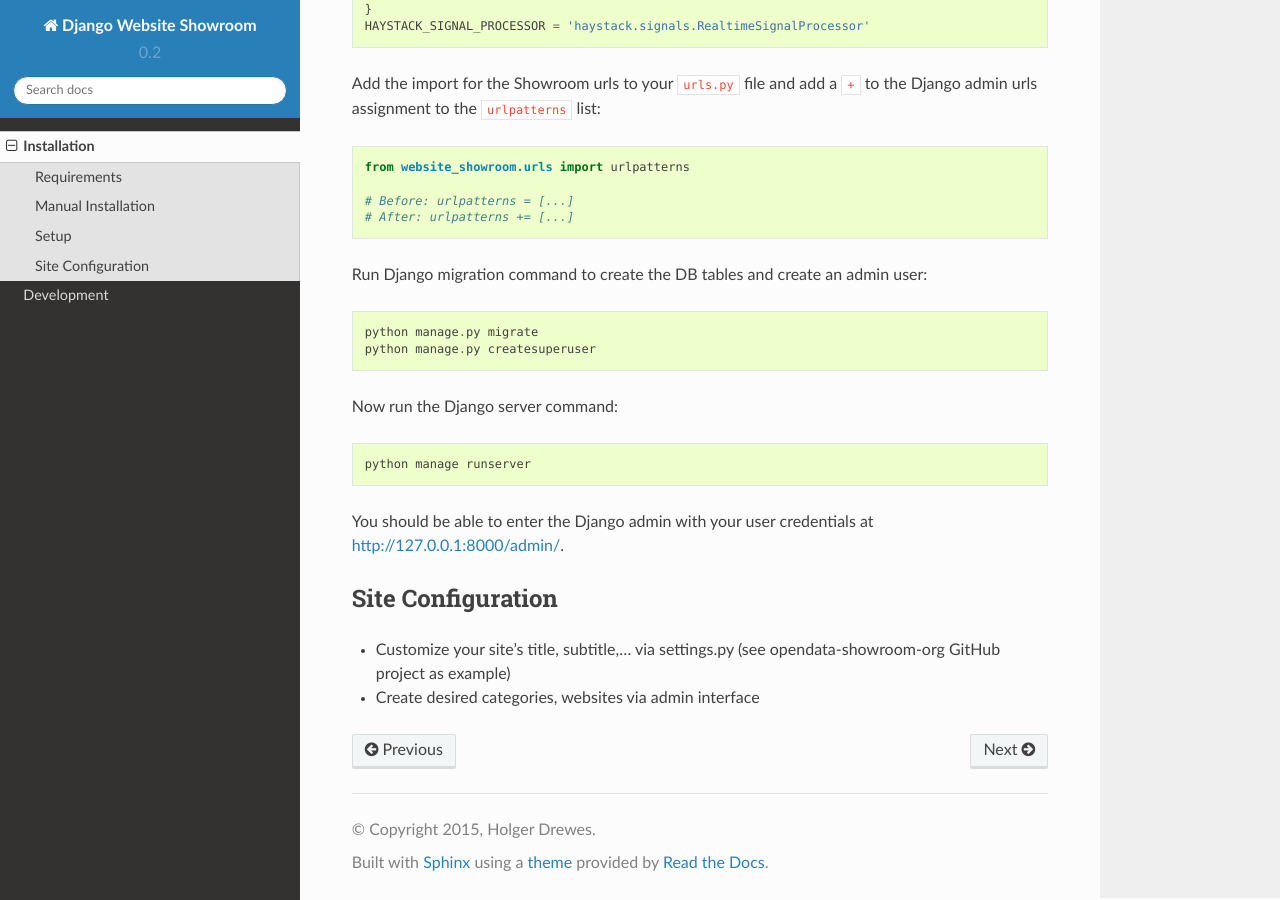
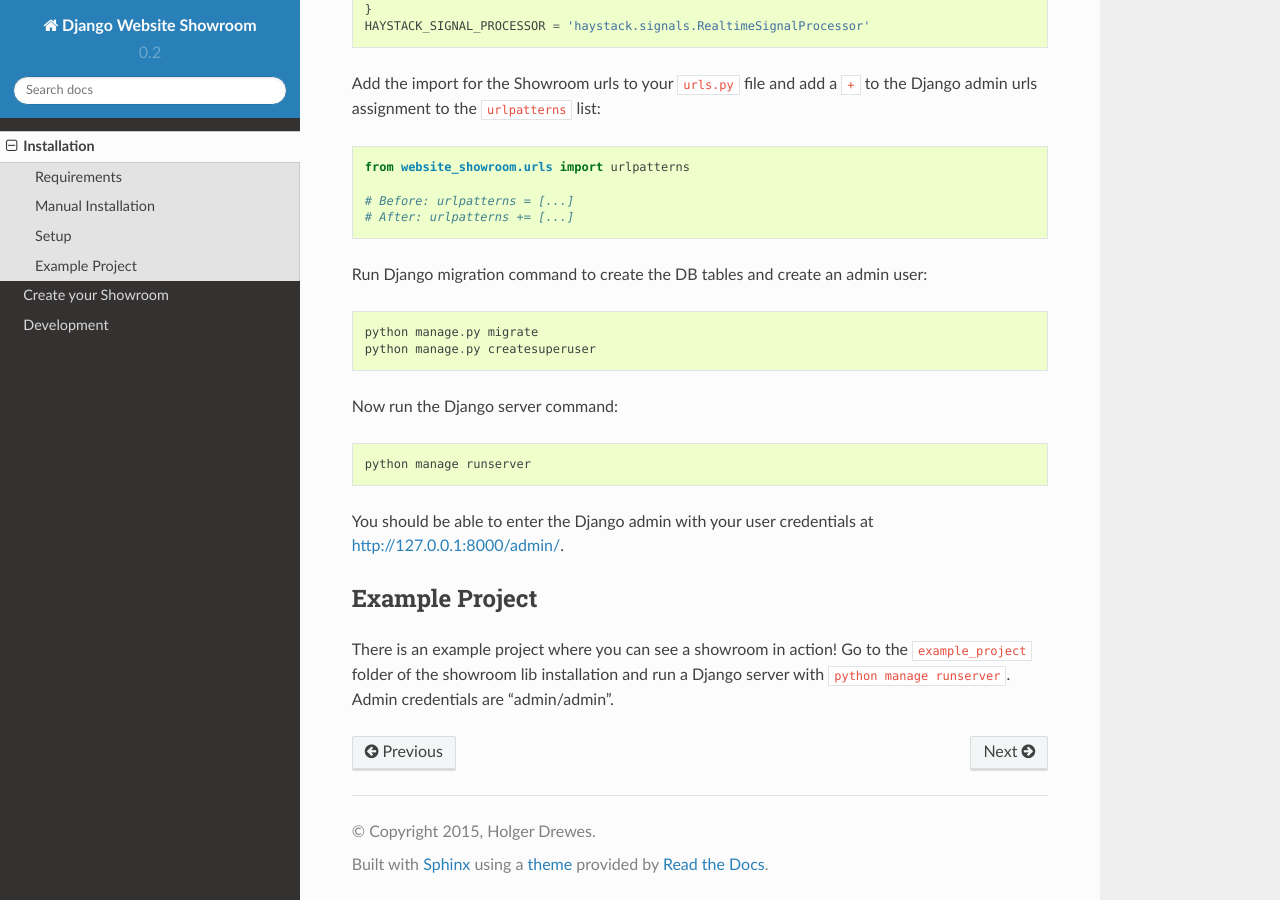
Before and after one commit to webdeveloper001/django-showcase, a Sphinx documentation site: the page built from docs/installation.rst, in a window 1280 px wide and 900 px high, scrolled down 1139 px. Built offline with Sphinx 7.4.7 and the Read the Docs theme 2.0.0, drawn with Linux system fonts in a browser that asks for light colours.

Commit message:
Added a complete Color Website example in the example project, added docs for showroom creation

```diff
--- a/docs/index.rst
+++ b/docs/index.rst
@@ -23,6 +23,7 @@ Contents
    :maxdepth: 2
 
    installation
+   create_showroom
    development
 
 
--- a/docs/installation.rst
+++ b/docs/installation.rst
@@ -66,10 +66,7 @@ Now run the Django server command::
 
 You should be able to enter the Django admin with your user credentials at http://127.0.0.1:8000/admin/.
 
-Site Configuration
-==================
-
-
-
-- Customize your site's title, subtitle,... via settings.py (see opendata-showroom-org GitHub project as example)
-- Create desired categories, websites via admin interface
+Example Project
+===============
+There is an example project where you can see a showroom in action! Go to the ``example_project`` folder of the showroom
+lib installation and run a Django server with ``python manage runserver``. Admin credentials are "admin/admin".
```
Also changed, not shown: docs/create_showroom.rst (added, +40 -0 lines), docs/images/screenshot_django_admin_edition_form.png (added), docs/images/screenshot_django_admin_website_form.png (added), docs/images/screenshot_frontend_navi.png (added), docs/images/screenshot_main_page_extract.png (added), example_project/media/screenshots/s_241a7400-474f-11e5-93c8-8438356148b4.png (added), example_project/media/screenshots/s_445d5e68-474e-11e5-9f94-8438356148b4.png (added), 7 other files.
